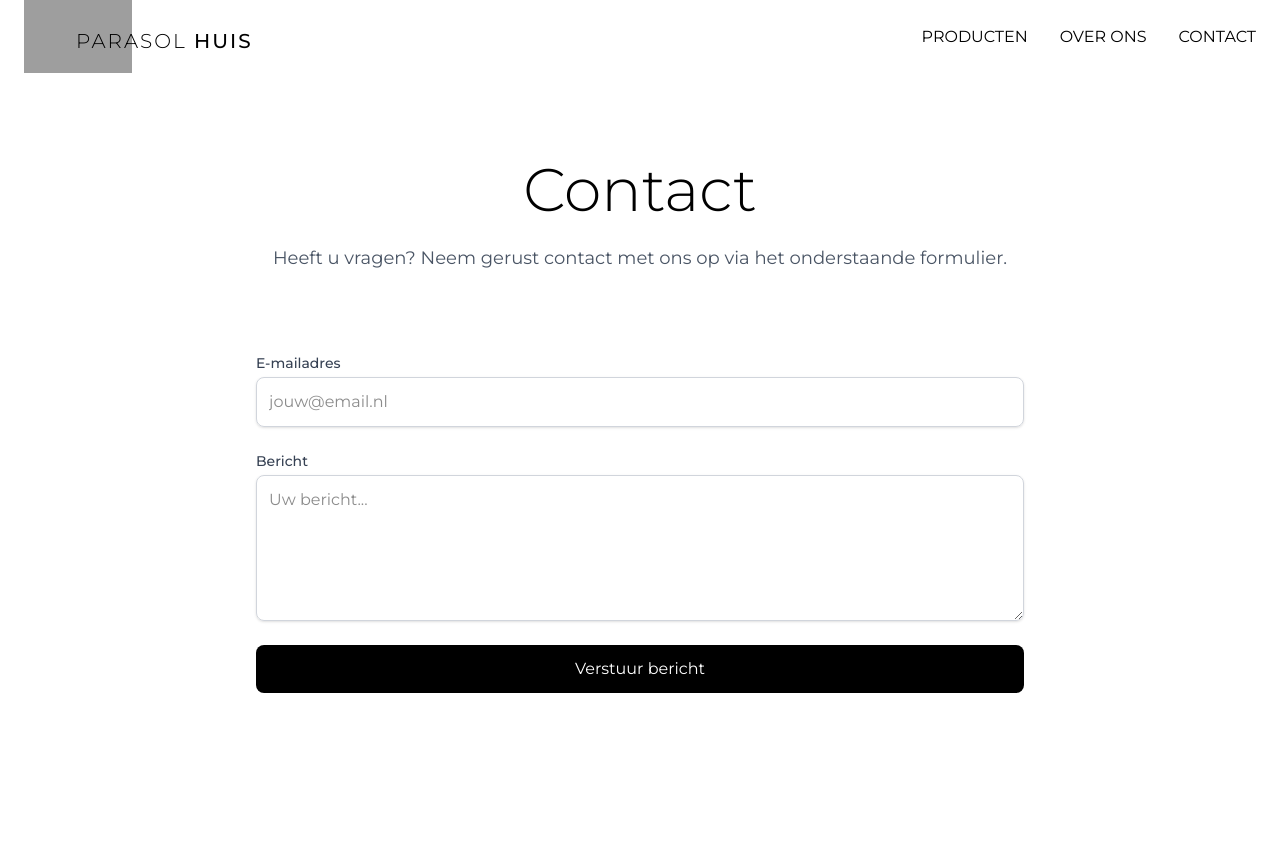
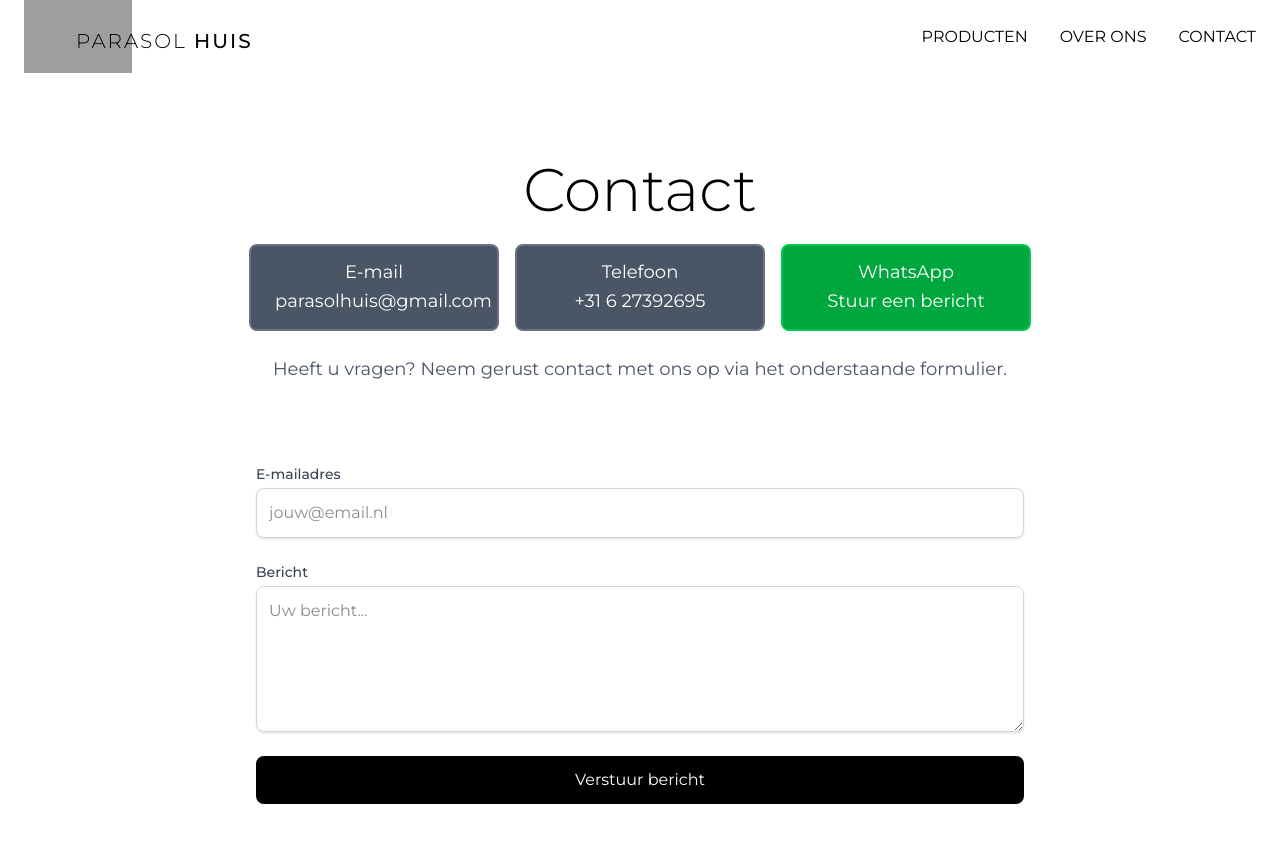
Before and after one commit to abdullahkoksoy/parasol-huis-2, a Next.js app: page /contact in a window 1280 px wide. Shown: the top 842 px of the page. Before the commit the page ends 805 px from the top, so only its background shows below. Built offline with nearby package versions, Linux system fonts and the light colour scheme; grey boxes are pictures that could not be loaded.

Commit message:
Update Contact Page 4

```diff
--- a/app/contact/page.tsx
+++ b/app/contact/page.tsx
@@ -42,7 +42,6 @@ export default function Contact() {
   return (
     <>
       <Navbar />
-
       <motion.section
         variants={fadeUpVariant}
         initial="hidden"
@@ -55,6 +54,34 @@ export default function Contact() {
           <h1 className="text-5xl md:text-6xl font-light text-black mb-6">
             Contact
           </h1>
+          <div className="flex flex-col md:flex-row justify-center items-center gap-4 mt-6">
+            {/* E-mail */}
+            <a
+              href="mailto:parasolhuis@gmail.com"
+              className="text-lg text-white leading-relaxed bg-gray-600 border-2 border-gray-500 rounded-lg px-6 py-3 min-w-[250px] text-center hover:bg-gray-700 transition"
+            >
+              E-mail <br /> parasolhuis@gmail.com
+            </a>
+
+            {/* Phone */}
+            <a
+              href="tel:+31627392695"
+              className="text-lg text-white leading-relaxed bg-gray-600 border-2 border-gray-500 rounded-lg px-6 py-3 min-w-[250px] text-center hover:bg-gray-700 transition"
+            >
+              Telefoon <br /> +31 6 27392695
+            </a>
+
+            {/* WhatsApp */}
+            <a
+              href="https://wa.me/31627392695"
+              target="_blank"
+              rel="noopener noreferrer"
+              className="text-lg text-white leading-relaxed bg-green-600 border-2 border-green-500 rounded-lg px-6 py-3 min-w-[250px] text-center hover:bg-green-700 transition"
+            >
+              WhatsApp <br /> Stuur een bericht
+            </a>
+          </div>
+          <br />
           <p className="text-lg text-gray-600 leading-relaxed">
             Heeft u vragen? Neem gerust contact met ons op via het onderstaande
             formulier.
```
